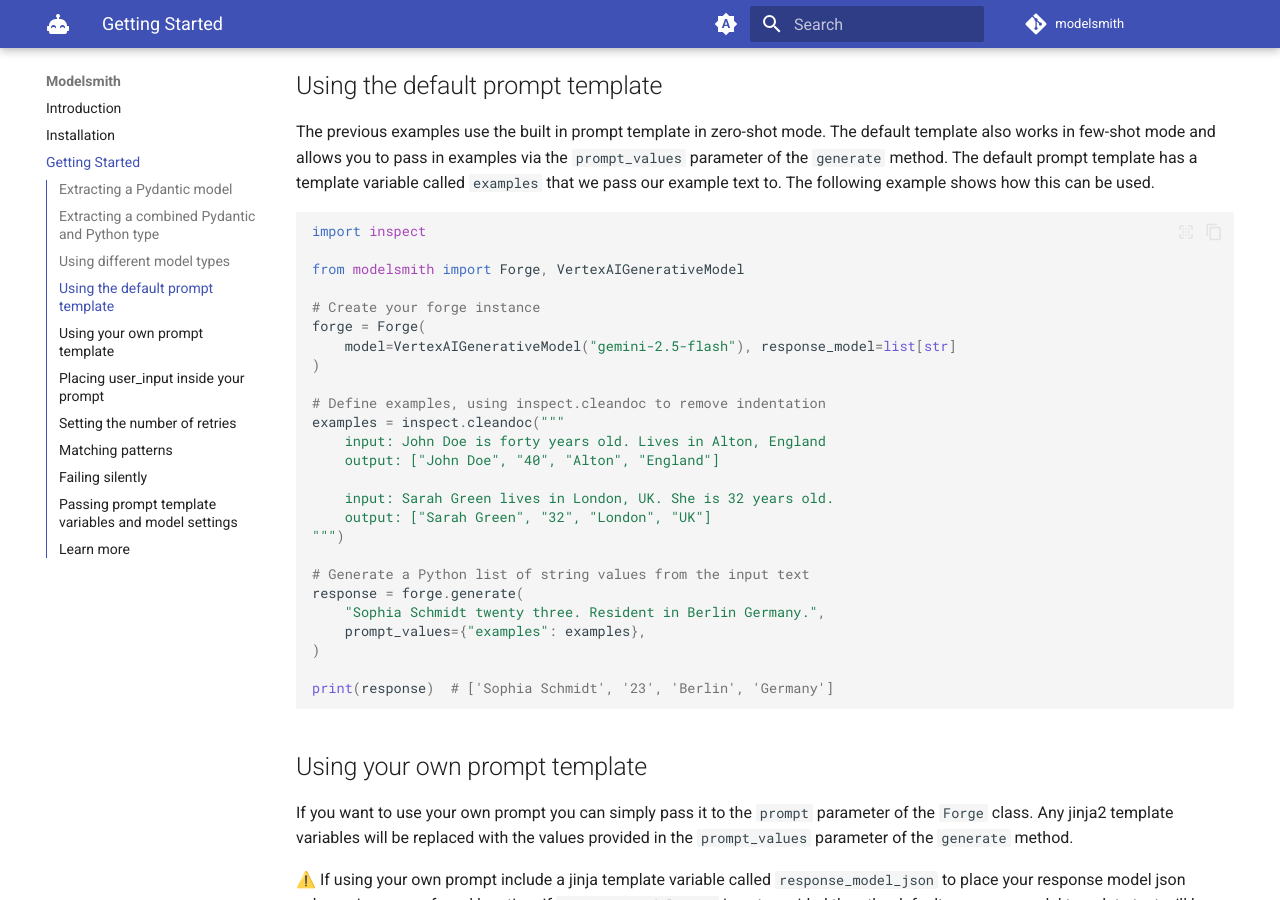
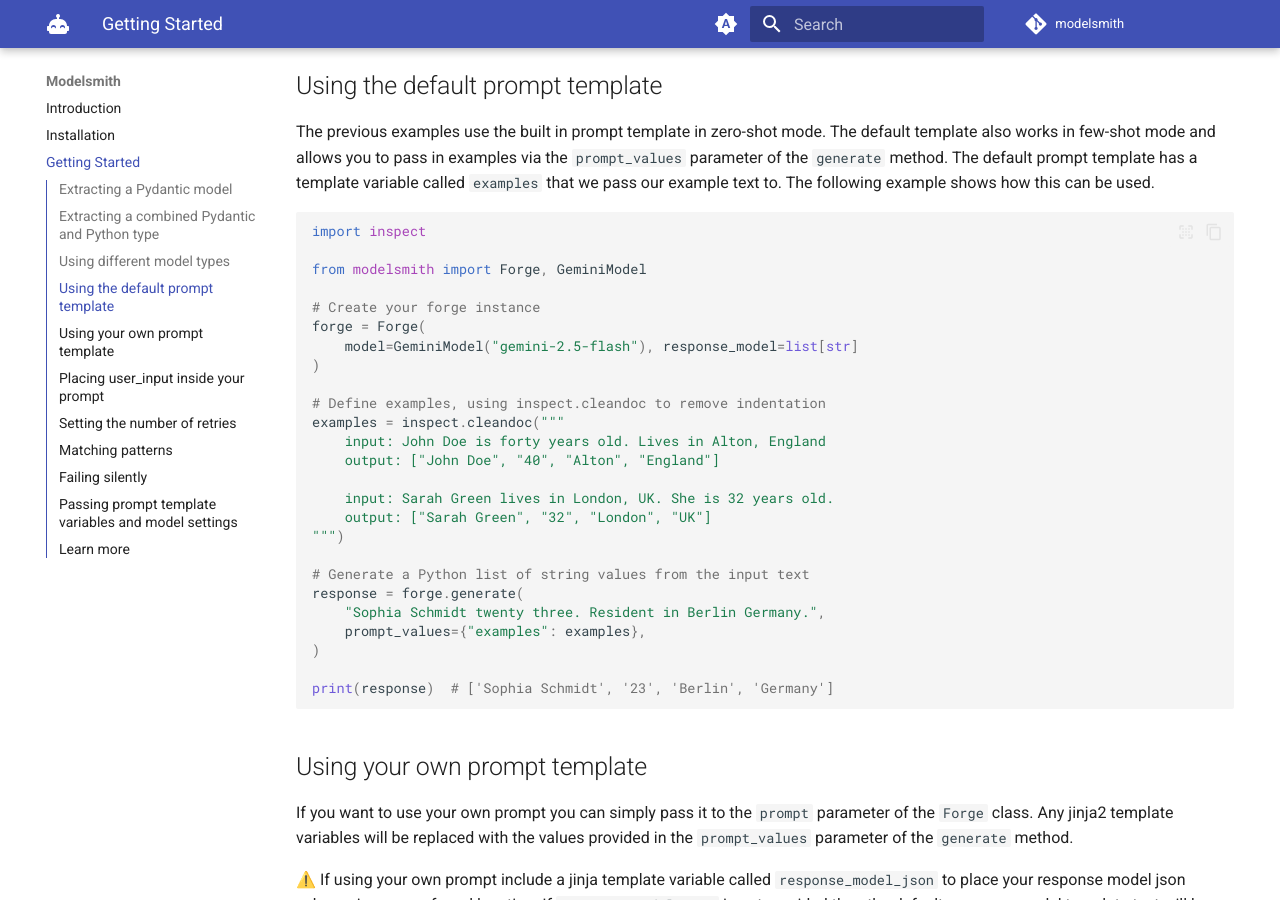
Before and after one commit to christo-olivier/modelsmith, an MkDocs documentation site: the page built from docs/getting_started.md, in a window 1280 px wide and 900 px high, scrolled down 2117 px. Built offline with MkDocs 1.6.1 and Material for MkDocs 9.7.7, drawn with Linux system fonts in a browser that asks for light colours; comment, search, counter and statistics services are not loaded.

Commit message:
bug: Fixed reference to old model class in docs (#15)

````diff
--- a/docs/getting_started.md
+++ b/docs/getting_started.md
@@ -106,11 +106,11 @@
 ```python
 import inspect
 
-from modelsmith import Forge, VertexAIGenerativeModel
+from modelsmith import Forge, GeminiModel
 
 # Create your forge instance
 forge = Forge(
-    model=VertexAIGenerativeModel("gemini-2.5-flash"), response_model=list[str]
+    model=GeminiModel("gemini-2.5-flash"), response_model=list[str]
 )
 
 # Define examples, using inspect.cleandoc to remove indentation
````
